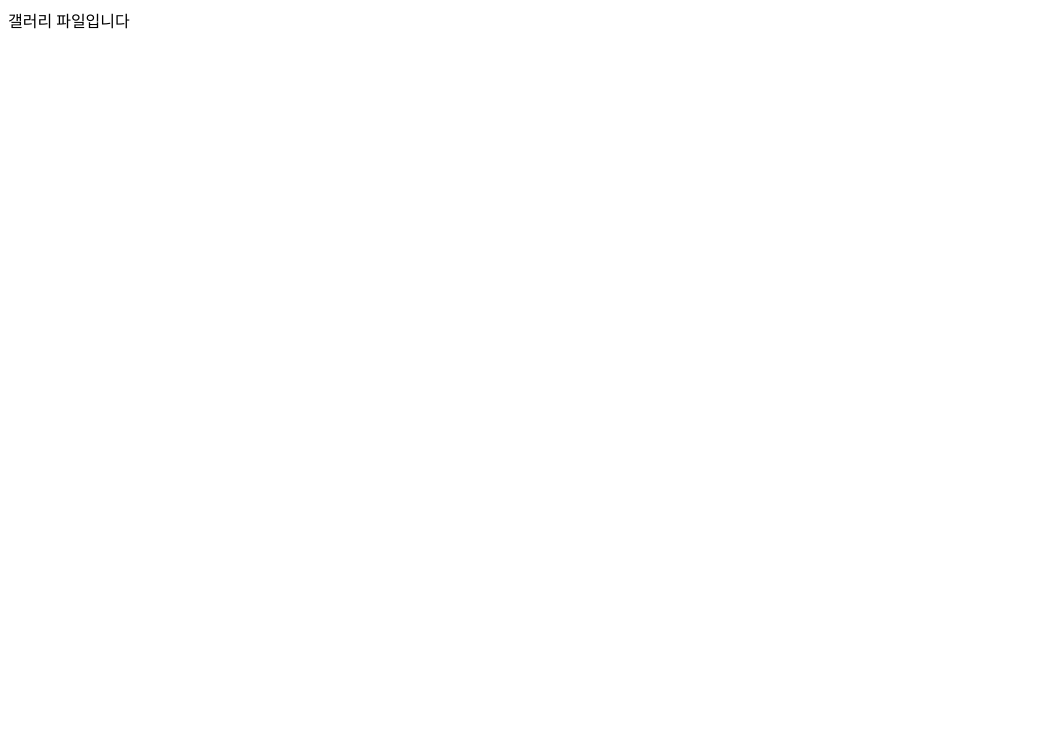
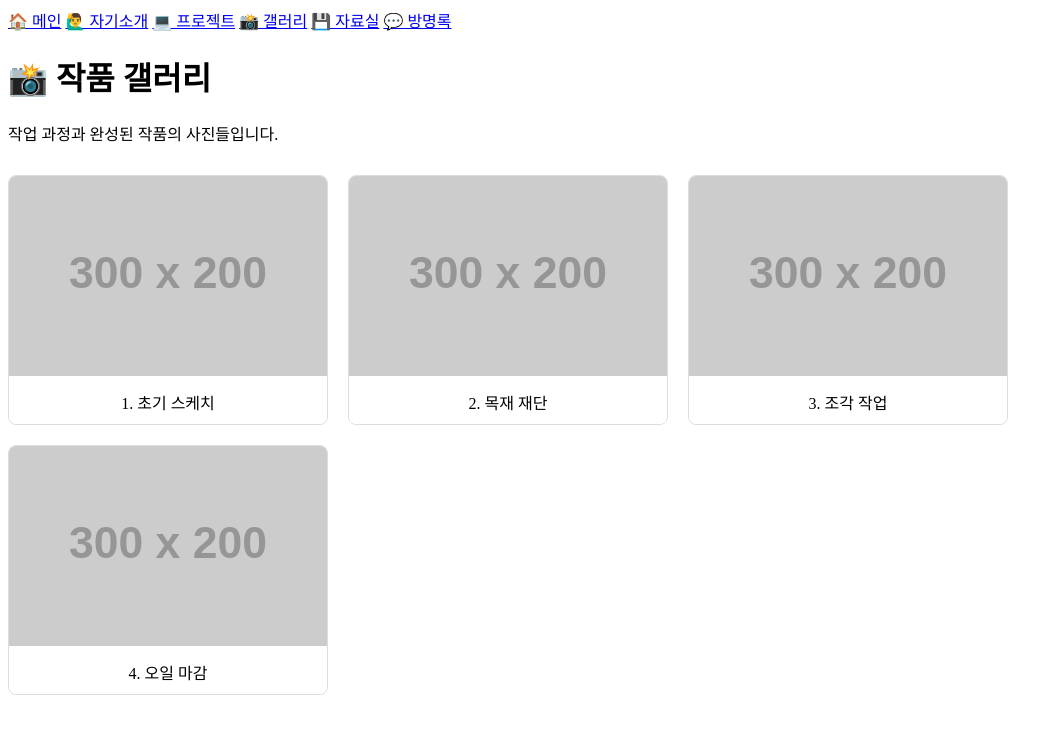
Before and after one commit to zzangu0907-del/wood-carving-craft-project, a plain HTML site: page gallery.html in a window 1280 px wide. Shown: the whole page, without its empty margins (0-1063 px from the left). Drawn offline with Linux system fonts and the light colour scheme; placeholder pictures from the web are drawn by us.

Commit message:
gallery.html

```diff
--- a/gallery.html
+++ b/gallery.html
@@ -1 +1,60 @@
-갤러리 파일입니다
+<!DOCTYPE html>
+<html lang="ko">
+<head>
+    <meta charset="UTF-8">
+    <title>작품 갤러리</title>
+    <link rel="stylesheet" href="style.css">
+    <style>
+        /* 갤러리 전용 스타일 */
+        .gallery-grid {
+            display: grid;
+            grid-template-columns: repeat(auto-fit, minmax(250px, 1fr));
+            gap: 20px;
+            margin-top: 30px;
+        }
+        .photo-card {
+            border: 1px solid #ddd;
+            border-radius: 8px;
+            overflow: hidden;
+            transition: transform 0.3s;
+        }
+        .photo-card:hover { transform: scale(1.05); } /* 마우스 올리면 살짝 커짐 */
+        .photo-card img { width: 100%; height: 200px; object-fit: cover; }
+        .photo-desc { padding: 10px; text-align: center; background: #fff; }
+    </style>
+</head>
+<body>
+    <nav>
+        <a href="index.html">🏠 메인</a>
+        <a href="about.html">🙋‍♂️ 자기소개</a>
+        <a href="project.html">💻 프로젝트</a>
+        <a href="gallery.html">📸 갤러리</a>
+        <a href="resources.html">💾 자료실</a>
+        <a href="guestbook.html">💬 방명록</a>
+    </nav>
+
+    <div class="container" style="max-width: 1000px;">
+        <h1>📸 작품 갤러리</h1>
+        <p>작업 과정과 완성된 작품의 사진들입니다.</p>
+
+        <div class="gallery-grid">
+            <div class="photo-card">
+                <img src="https://via.placeholder.com/300x200?text=Sketch" alt="스케치">
+                <div class="photo-desc">1. 초기 스케치</div>
+            </div>
+            <div class="photo-card">
+                <img src="https://via.placeholder.com/300x200?text=Wood+Cutting" alt="재단">
+                <div class="photo-desc">2. 목재 재단</div>
+            </div>
+            <div class="photo-card">
+                <img src="https://via.placeholder.com/300x200?text=Carving" alt="조각">
+                <div class="photo-desc">3. 조각 작업</div>
+            </div>
+             <div class="photo-card">
+                <img src="https://via.placeholder.com/300x200?text=Finishing" alt="마감">
+                <div class="photo-desc">4. 오일 마감</div>
+            </div>
+        </div>
+    </div>
+</body>
+</html>
```
